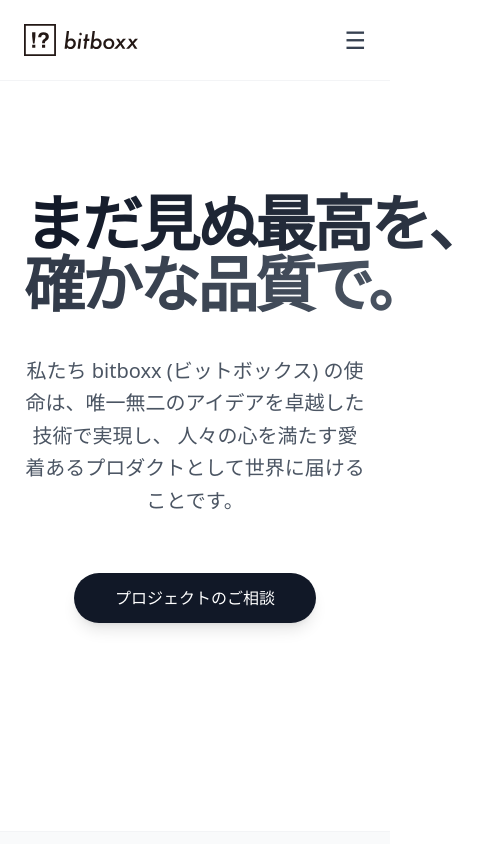
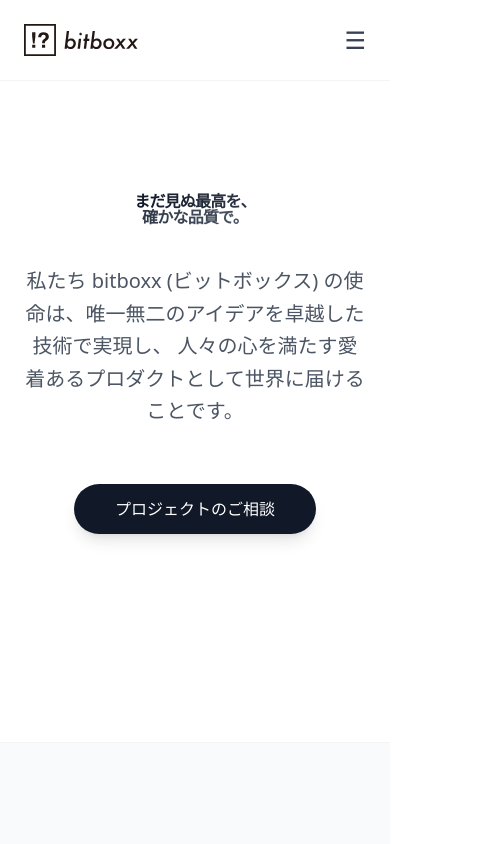
Before and after one commit to bitboxx-inc/bitboxx-hp, a SvelteKit app: page / in a window 390 px wide. Shown: the top 844 px of the page, 486 px wide, since content can reach past the window. Built offline with nearby package versions, Linux system fonts and the light colour scheme.

Commit message:
キャッチコピーの不自然な改行を修正

```diff
--- a/src/routes/+page.svelte
+++ b/src/routes/+page.svelte
@@ -69,7 +69,7 @@
 
     <section class="max-w-7xl mx-auto px-6 py-28 md:py-40 text-center">
 
-        <h1 class="text-[3.8rem] md:text-9xl font-extrabold tracking-tighter leading-none">
+        <h1 class="**text-6xl** md:text-9xl font-extrabold tracking-tighter leading-none">
         <span class="bg-gradient-to-r from-gray-900 to-gray-600 bg-clip-text text-transparent">
             <span class="whitespace-nowrap">まだ見ぬ最高を、</span><br class="sm:hidden"/>
             <span class="whitespace-nowrap">確かな品質で。</span>
```
